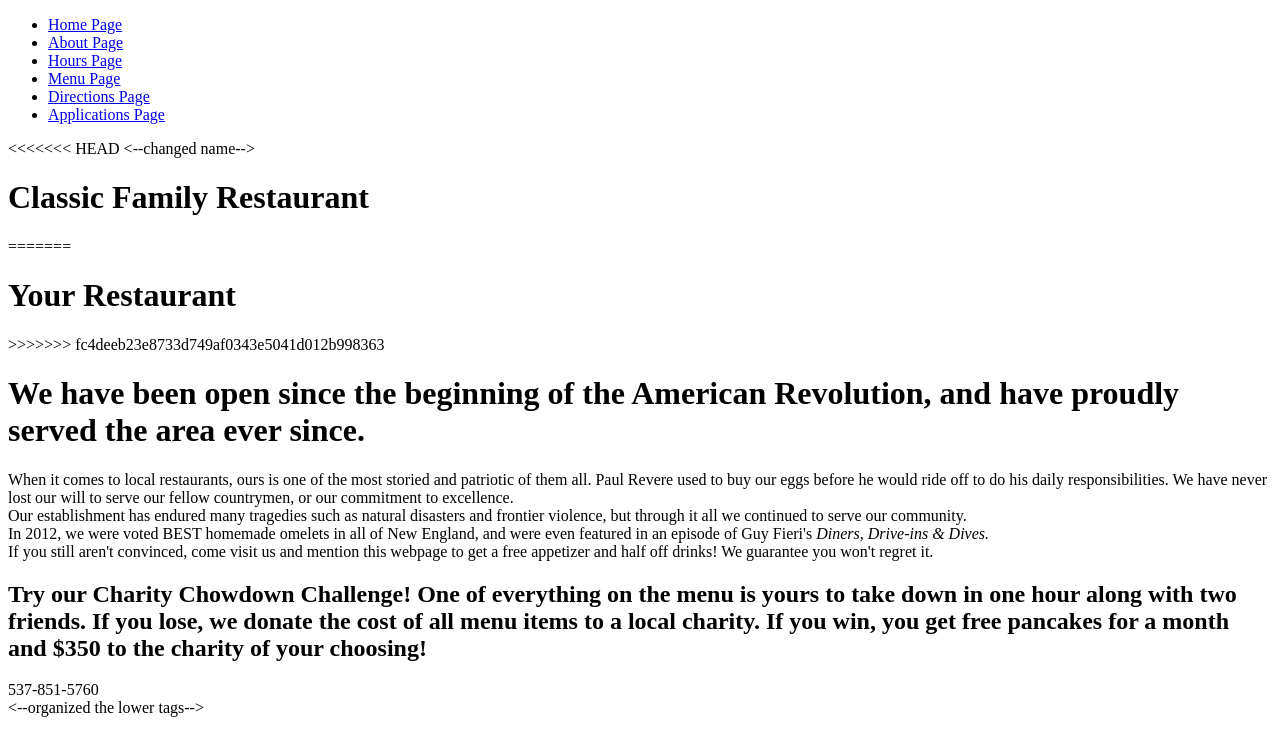
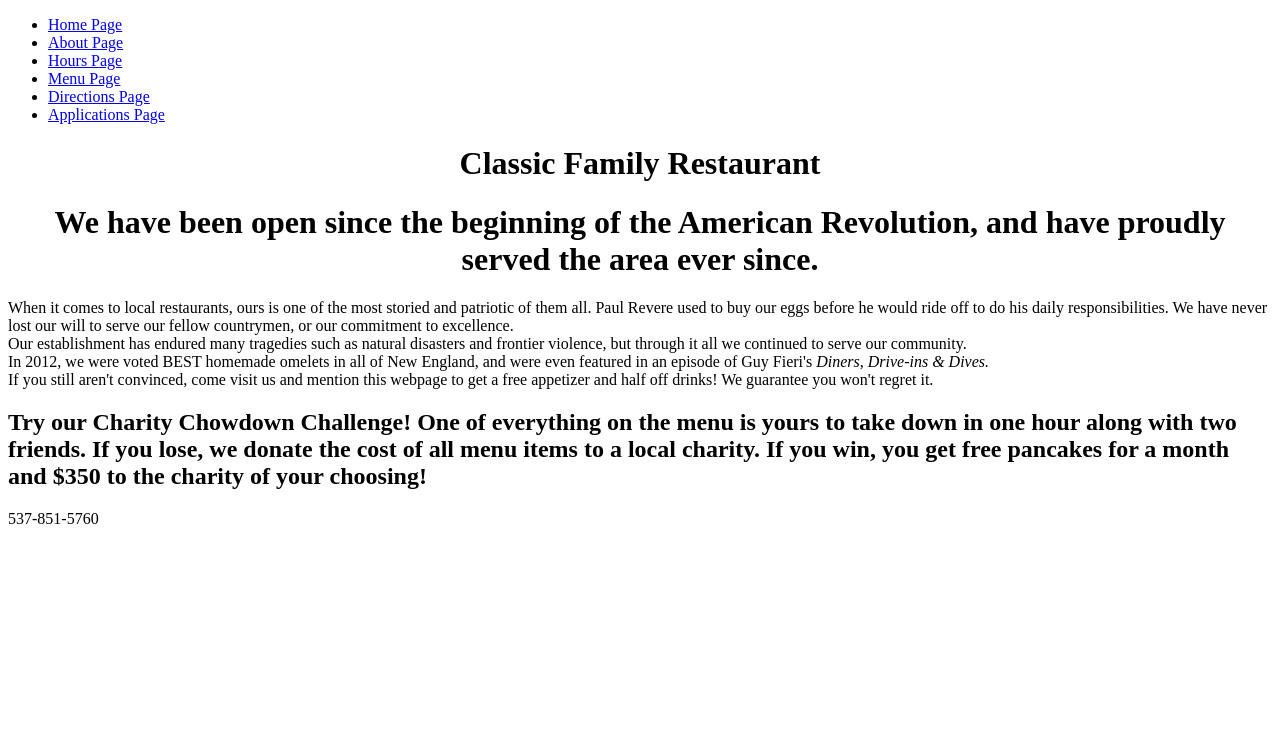
Before and after one commit to isaacr34/assignment_1_restaurant, a plain HTML site: page assignment_1/public_html/about.html in a window 1280 px wide. Drawn offline with Linux system fonts and the light colour scheme.

Commit message:
about.html

```diff
--- a/assignment_1/public_html/about.html
+++ b/assignment_1/public_html/about.html
@@ -5,6 +5,11 @@
 	<head>
 		<meta charset="utf-8">
 		<title>About</title>
+		<style>
+			h1 {
+				text-align: center;
+			}
+		</style>
 	</head>
 	<body>    <!--write the body-->
 		<header>
@@ -30,13 +35,9 @@
 				</li>
 			</ul>
 		</nav>
-<<<<<<< HEAD
-		<--changed name-->
+		<!--changed name-->
 		<h1>Classic Family Restaurant</h1>
-=======
 		<!--changed name-->
-		<h1>Your Restaurant</h1>
->>>>>>> fc4deeb23e8733d749af0343e5041d012b998363
 		</header>
 		<h1>We have been open since the beginning of the American Revolution, and have proudly served the area ever since.</h1>
 
@@ -51,6 +52,6 @@ free pancakes for a month and &dollar;350 to the charity of your choosing&excl;<
 		<footer>
 			537-851-5760
 		</footer>
-	<--organized the lower tags-->
+	<!--organized the lower tags-->
 	</body>
 </html>
```
